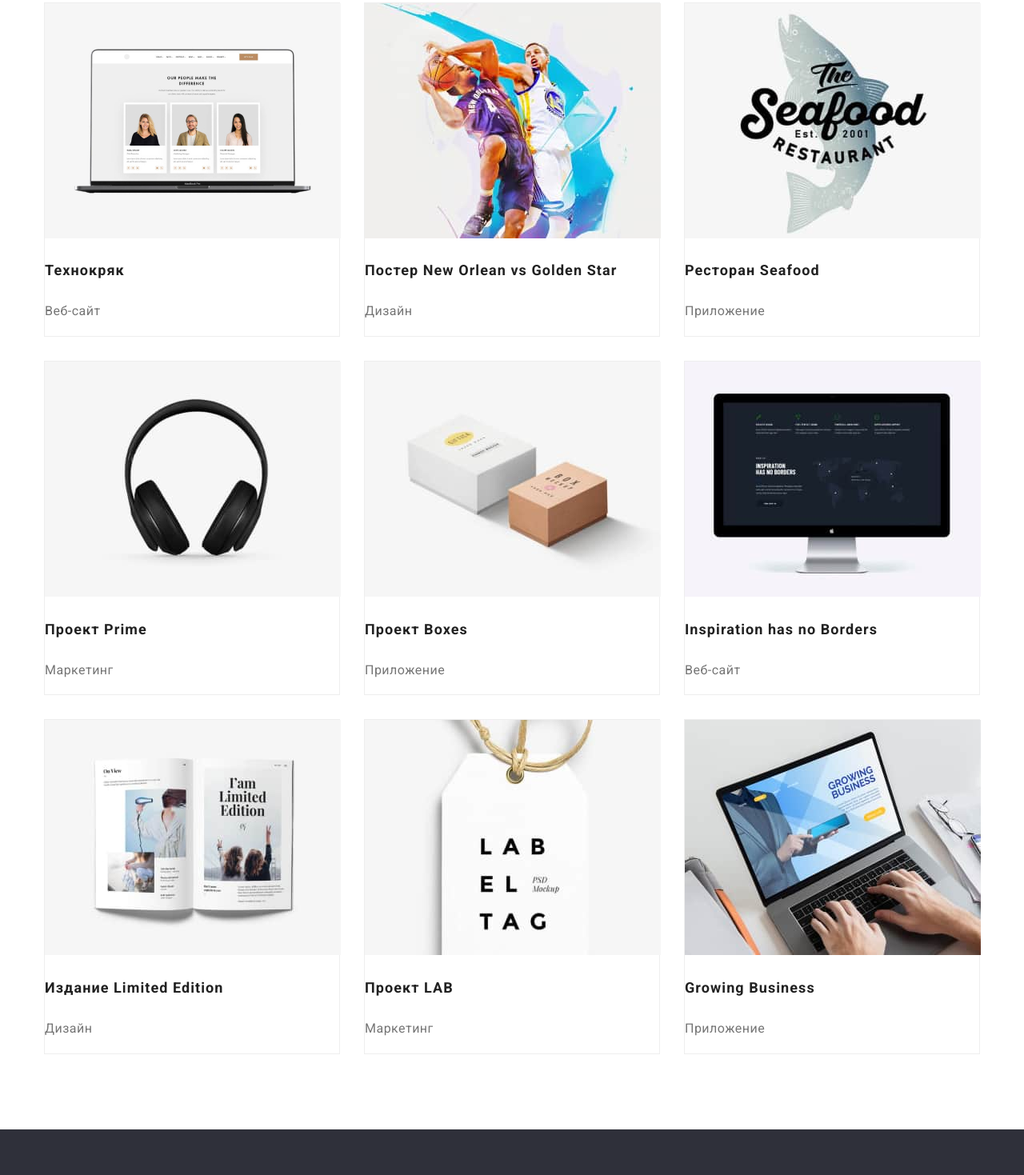
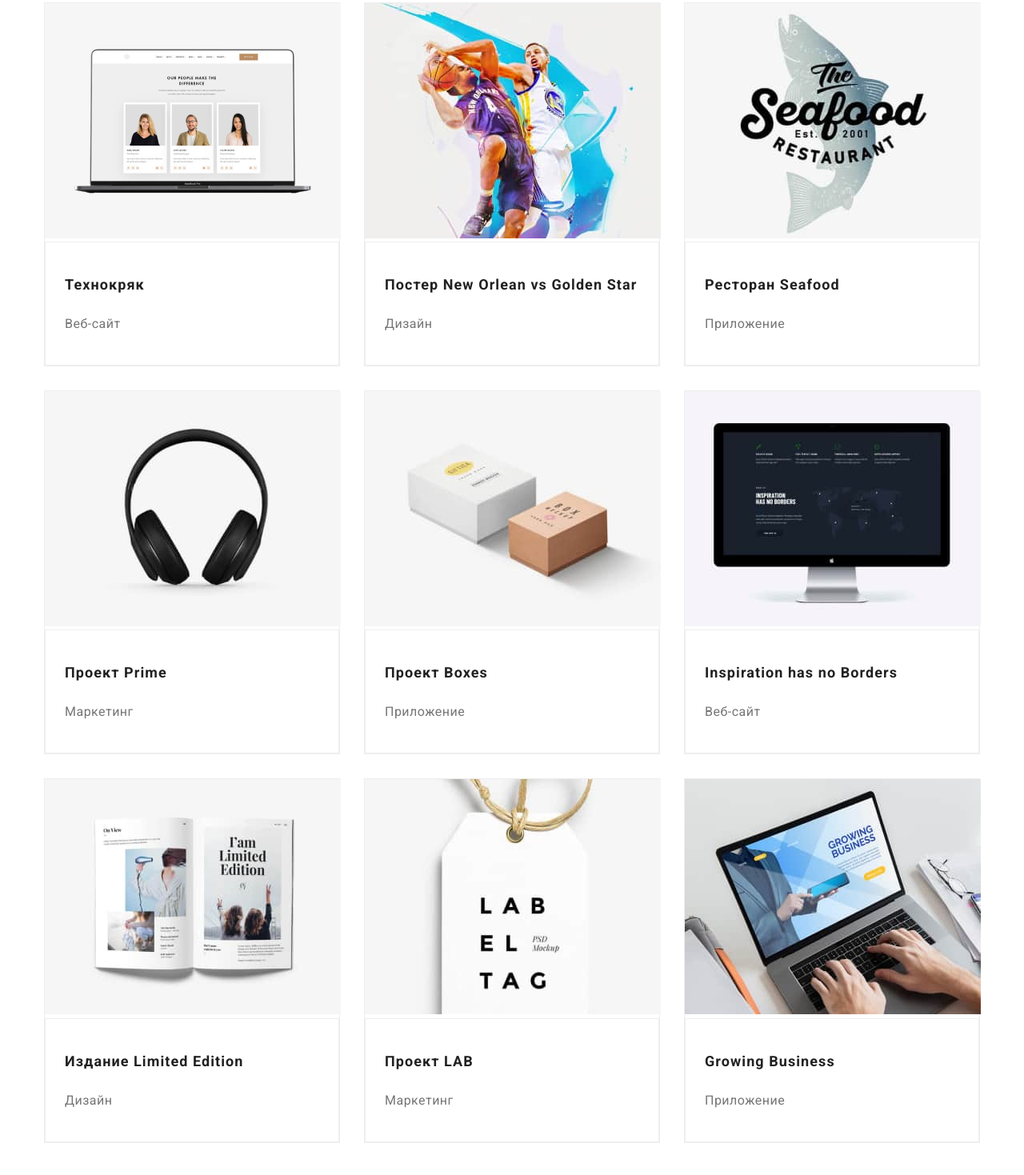
Before and after one commit to kr0o1ik/goit-markup-hw-03, a plain HTML site: page portfolio.html in a window 1280 px wide. Shown: the part 260-1729 px from the top of the page at 80% size. Drawn offline with nearby package versions, Linux system fonts and the light colour scheme.

Commit message:
Update portfolio.html

```diff
--- a/portfolio.html
+++ b/portfolio.html
@@ -60,64 +60,82 @@
                     <div class="projects-items">
                         <li class="projects-border">
                             <img src="./images/techno.jpg" alt="открытый ноутбук" width="370" height="294">
-                            <h3 class="projects-name">Технокряк</h3>
+                            <div class="work-border">
+                                <h2 class="projects-name">Технокряк</h2>
                                 <p class="projects-type">Веб-сайт</p>
+                            </div>
                         </li>
                     </div>
                     <div  class="projects-items">
                         <li class="projects-border">
                             <img src="./images/basketball.jpg" alt="баскетболисты" width="370" height="294">
-                            <h3 class="projects-name">Постер New Orlean vs Golden Star</h3>
+                            <div class="work-border">
+                                <h2 class="projects-name">Постер New Orlean vs Golden Star</h2>
                                 <p class="projects-type">Дизайн</p>
+                            </div>
                         </li>
                     </div>
                     <div  class="projects-items">
                         <li class="projects-border">
                             <img src="./images/the_seafood.jpg" alt="логотип ресторана" width="370" height="294">
-                            <h3 class="projects-name">Ресторан Seafood</h3>
+                            <div class="work-border">
+                                <h2 class="projects-name">Ресторан Seafood</h2>
                                 <p class="projects-type">Приложение</p>
+                            </div>
                         </li>
                     </div>
                     <div class="projects-items">
                         <li class="projects-border">
                             <img src="./images/headphones.jpg" alt="наушники" width="370" height="294">
-                            <h3 class="projects-name">Проект Prime</h3>
+                            <div class="work-border">
+                                <h2 class="projects-name">Проект Prime</h2>
                                 <p class="projects-type">Маркетинг</p>
+                            </div>
                         </li>
                     </div>
                     <div class="projects-items">
                         <li class="projects-border">
                             <img src="./images/boxes.jpg" alt="две коробки" width="370" height="294">
-                            <h3 class="projects-name">Проект Boxes</h3>
+                            <div class="work-border">
+                                <h2 class="projects-name">Проект Boxes</h2>
                                 <p class="projects-type">Приложение</p>
+                            </div>
                         </li>
                     </div>
                     <div class="projects-items">
                         <li class="projects-border">
                             <img src="./images/pc_monitor.jpg" alt="монитор" width="370" height="294">
-                            <h3 class="projects-name">Inspiration has no Borders</h3>
+                            <div class="work-border">
+                                <h2 class="projects-name">Inspiration has no Borders</h2>
                                 <p class="projects-type">Веб-сайт</p>
+                            </div>
                         </li>
                     </div>
                     <div class="projects-items">
                         <li class="projects-border">
                             <img src="./images/journal.jpg" alt="журнал" width="370" height="294">
-                            <h3 class="projects-name">Издание Limited Edition</h3>
+                            <div class="work-border">
+                                <h2 class="projects-name">Издание Limited Edition</h2>
                                 <p class="projects-type">Дизайн</p>
+                            </div>
                        </li>
                     </div>
                     <div class="projects-items">
                         <li class="projects-border">
                             <img src="./images/eticket.jpg" alt="бирка" width="370" height="294">
-                            <h3 class="projects-name">Проект LAB</h3>
+                            <div class="work-border">
+                                <h2 class="projects-name">Проект LAB</h2>
                                 <p class="projects-type">Маркетинг</p>
+                            </div>
                         </li>
                     </div>
                     <div class="projects-items">
                         <li class="projects-border">
                             <img src="./images/laptop_1.jpg" alt="две руки печатают на ноутбуке" width="370" height="294">
-                            <h3 class="projects-name">Growing Business</h3>
+                            <div class="work-border">
+                                <h2 class="projects-name">Growing Business</h2>
                                 <p class="projects-type">Приложение</p>
+                            </div>
                         </li>
                     </div>
                 </ul>
```
Lines whose indentation alone changed are shown as unchanged.
